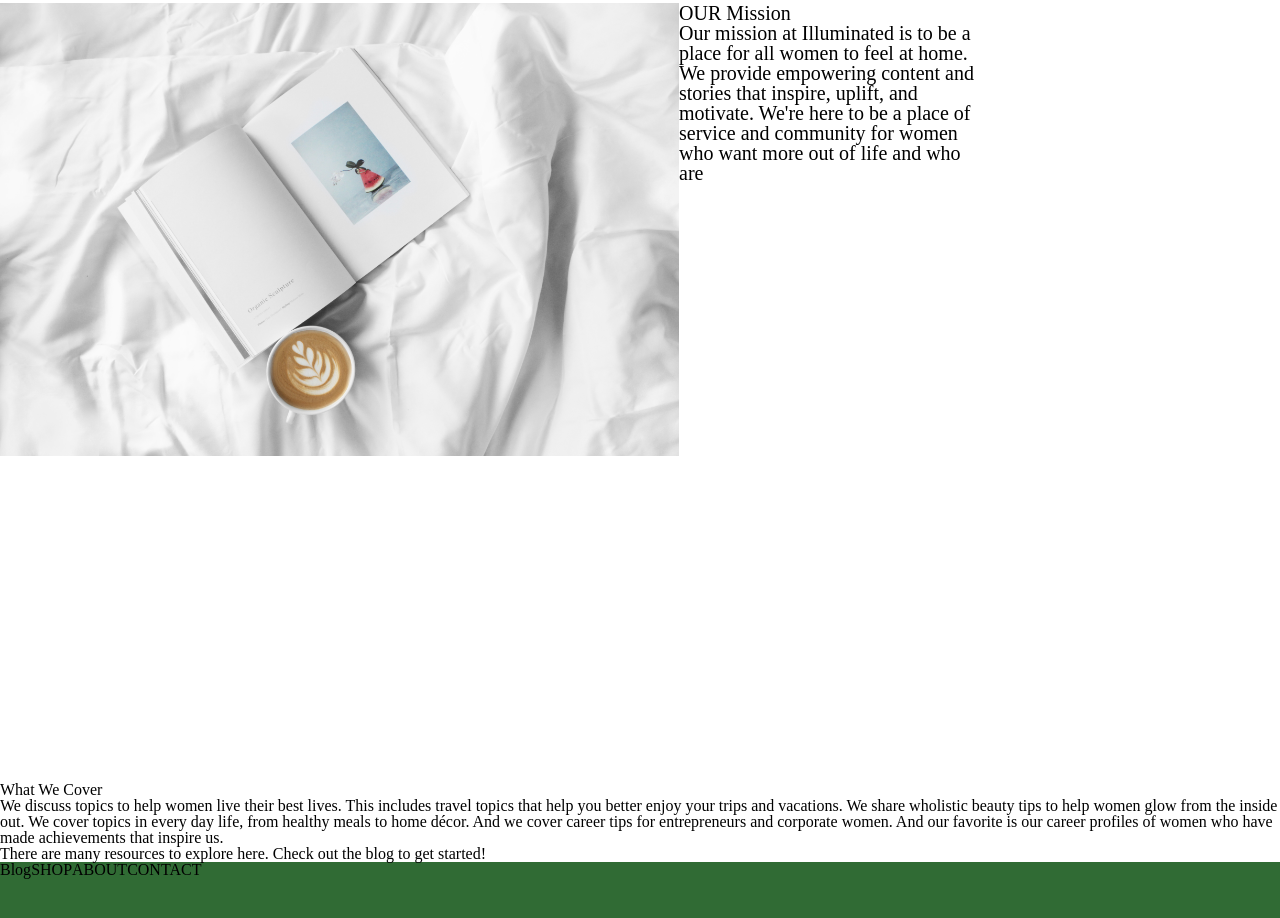
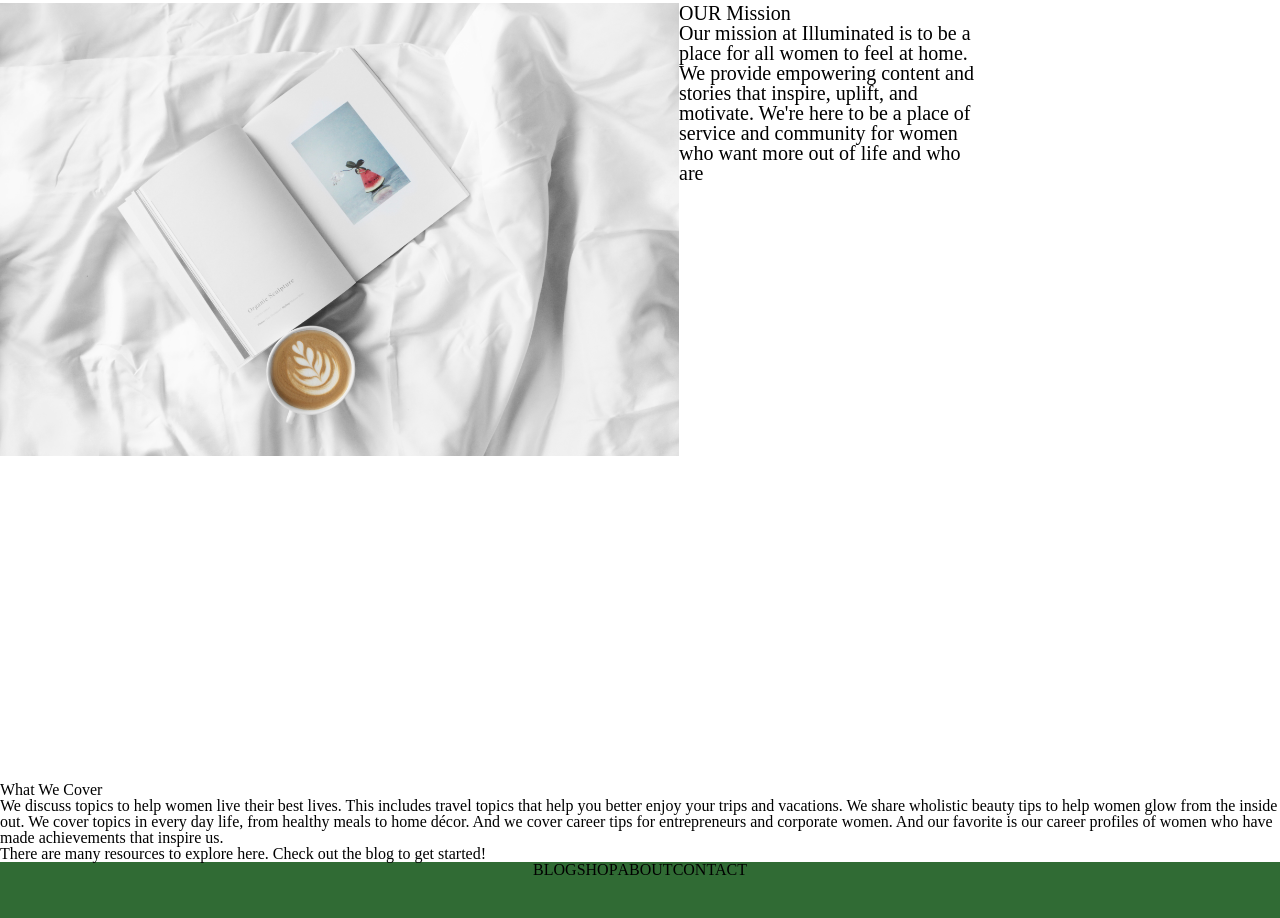
Before and after one commit to D-NaKutubidze/Lecture8-, a plain HTML site: page index.html in a window 1280 px wide. Shown: the part 2051-2969 px from the top of the page. Drawn offline with Linux system fonts and the light colour scheme.

Commit message:
edited footer

```diff
--- a/css/style.css
+++ b/css/style.css
@@ -55,4 +55,9 @@ footer{
 }
 .footer{
     display: flex;
+    align-items: center;
+    justify-content: center;
 }
+hi{
+  margin: 46px;
+}
--- a/index.html
+++ b/index.html
@@ -40,7 +40,7 @@
         </div>
         <footer>
           <div class="footer">
-            <h1>Blog</h1>
+            <h1>BLOG</h1>
             <h1>SHOP</h1>
             <h1>ABOUT</h1>
             <h1>CONTACT</h1>
```
